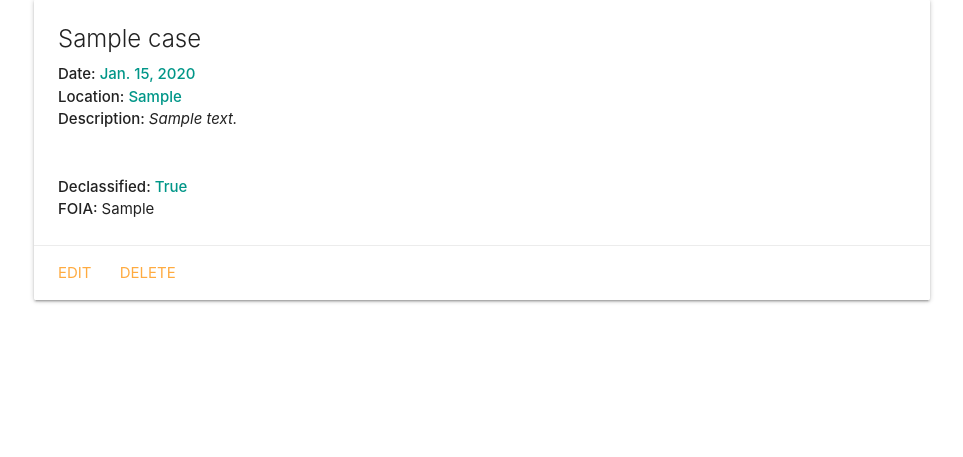
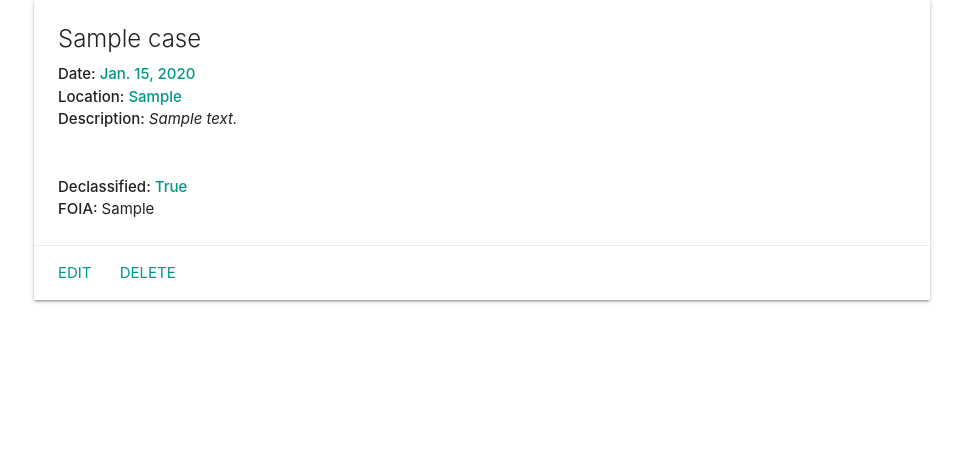
Before and after one commit to cherch173/clearance, a Django app: page /cases/1/ in a window 1280 px wide. Shown: the part 201-658 px from the top of the page, without its empty margins (158-1121 px from the left). Run offline with Django 4.2, Linux system fonts and the light colour scheme; tables that the repository leaves empty hold one stand-in row (values such as "Sample post").

Commit message:
links made teal

```diff
--- a/clearance/main_app/templates/cases/detail.html
+++ b/clearance/main_app/templates/cases/detail.html
@@ -48,8 +48,8 @@
     </p>
   </div>
   <div class="card-action">
-    <a href="{% url 'cases_update' case.id %}">Edit</a>
-    <a href="{% url 'cases_delete' case.id %}">Delete</a>
+    <a href="{% url 'cases_update' case.id %}" class="teal-text">Edit</a>
+    <a href="{% url 'cases_delete' case.id %}" class="teal-text">Delete</a>
   </div>
 </div>
 {% endblock %}
--- a/clearance/main_app/templates/main_app/case_form.html
+++ b/clearance/main_app/templates/main_app/case_form.html
@@ -14,6 +14,6 @@
       <!-- Render the inputs inside of <tr>s & <td>s -->
       {{ form.as_table }}
     </table>
-    <input type="submit" value="Submit!" class="btn">
+    <input type="submit" value="Submit" class="btn">
   </form>
 {% endblock %}
```
